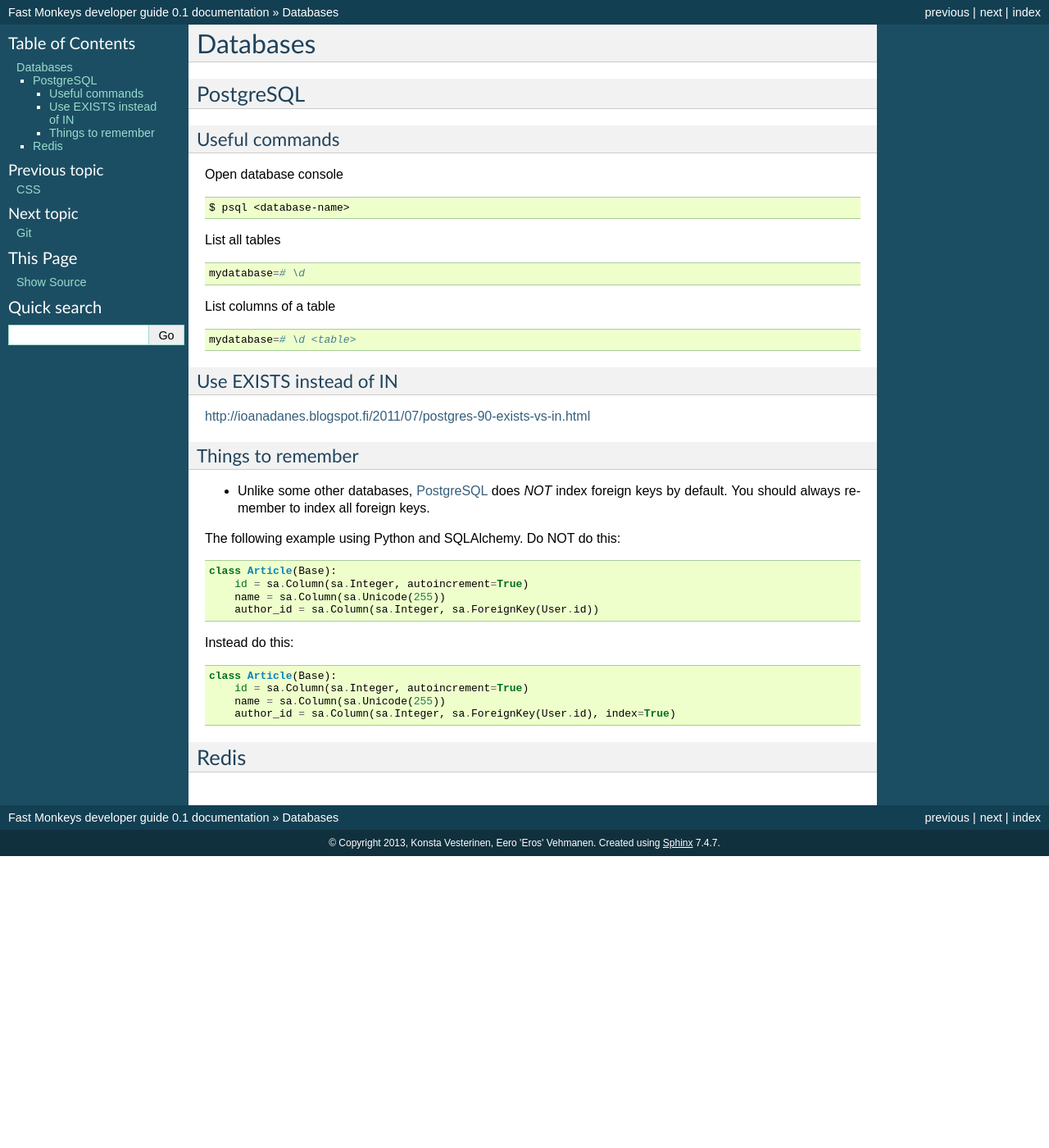
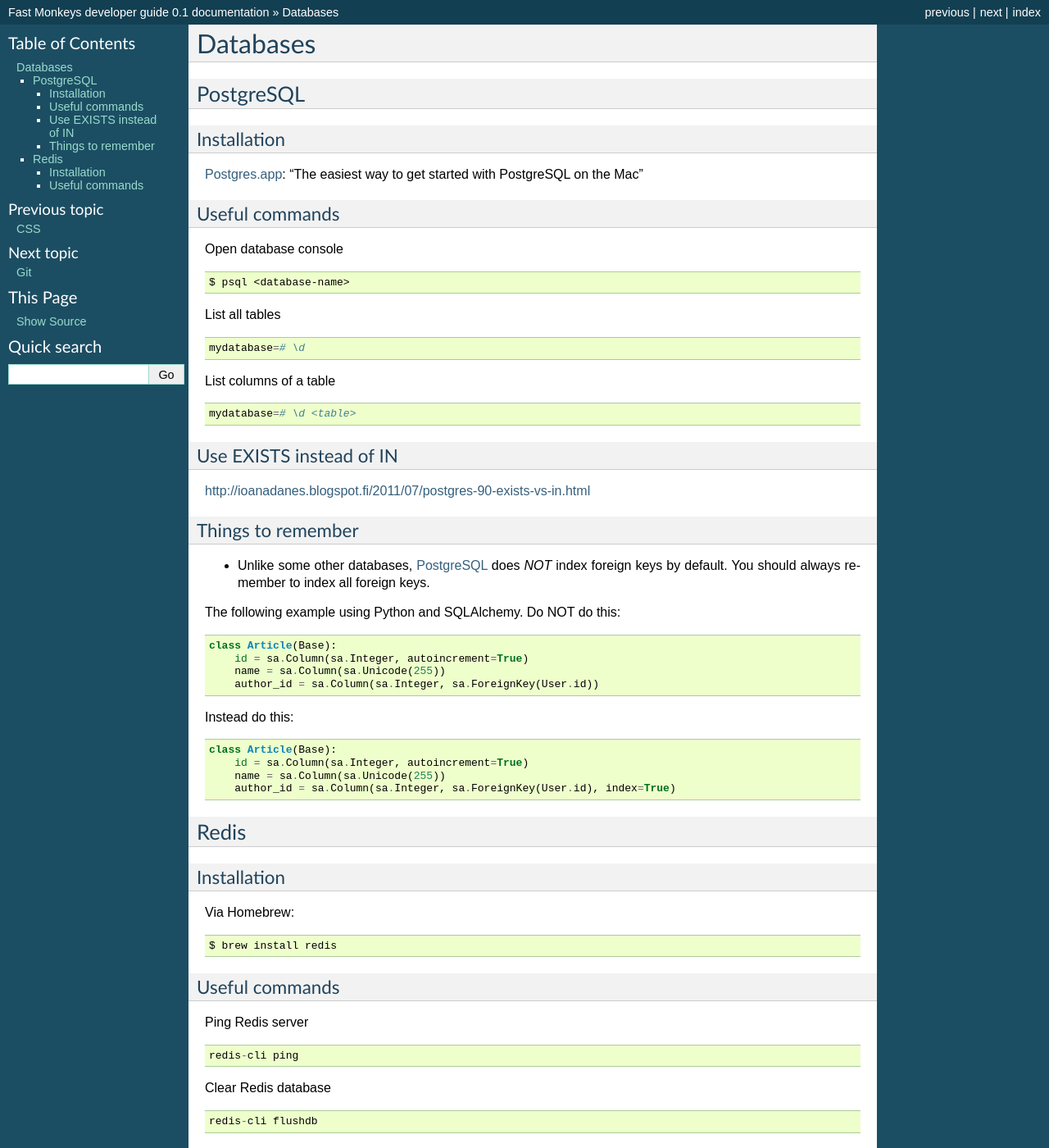
Before and after one commit to fastmonkeys/dev-guide, a Sphinx documentation site: the page built from docs/databases.rst, in a window 1280 px wide and 1400 px high. Shown: the whole window at 82% size. Built offline with Sphinx 7.4.7, drawn with Linux system fonts in a browser that asks for light colours; formulas are drawn with MathJax 3.

Commit message:
Add installation of databases

```diff
--- a/docs/databases.rst
+++ b/docs/databases.rst
@@ -5,6 +5,10 @@ Databases
 PostgreSQL
 ----------
 
+Installation
+************
+
+`Postgres.app`_: "The easiest way to get started with PostgreSQL on the Mac"
 
 Useful commands
 ***************
@@ -74,5 +78,31 @@ Instead do this:
 Redis
 -----
 
+Installation
+************
 
+Via Homebrew:
+
+::
+
+    $ brew install redis
+
+
+Useful commands
+***************
+
+Ping Redis server
+
+::
+
+    redis-cli ping
+
+Clear Redis database
+
+::
+
+    redis-cli flushdb
+
+
+.. _`Postgres.app`: http://postgresapp.com/
 .. _PostgreSQL: http://www.postgresql.org/
```
